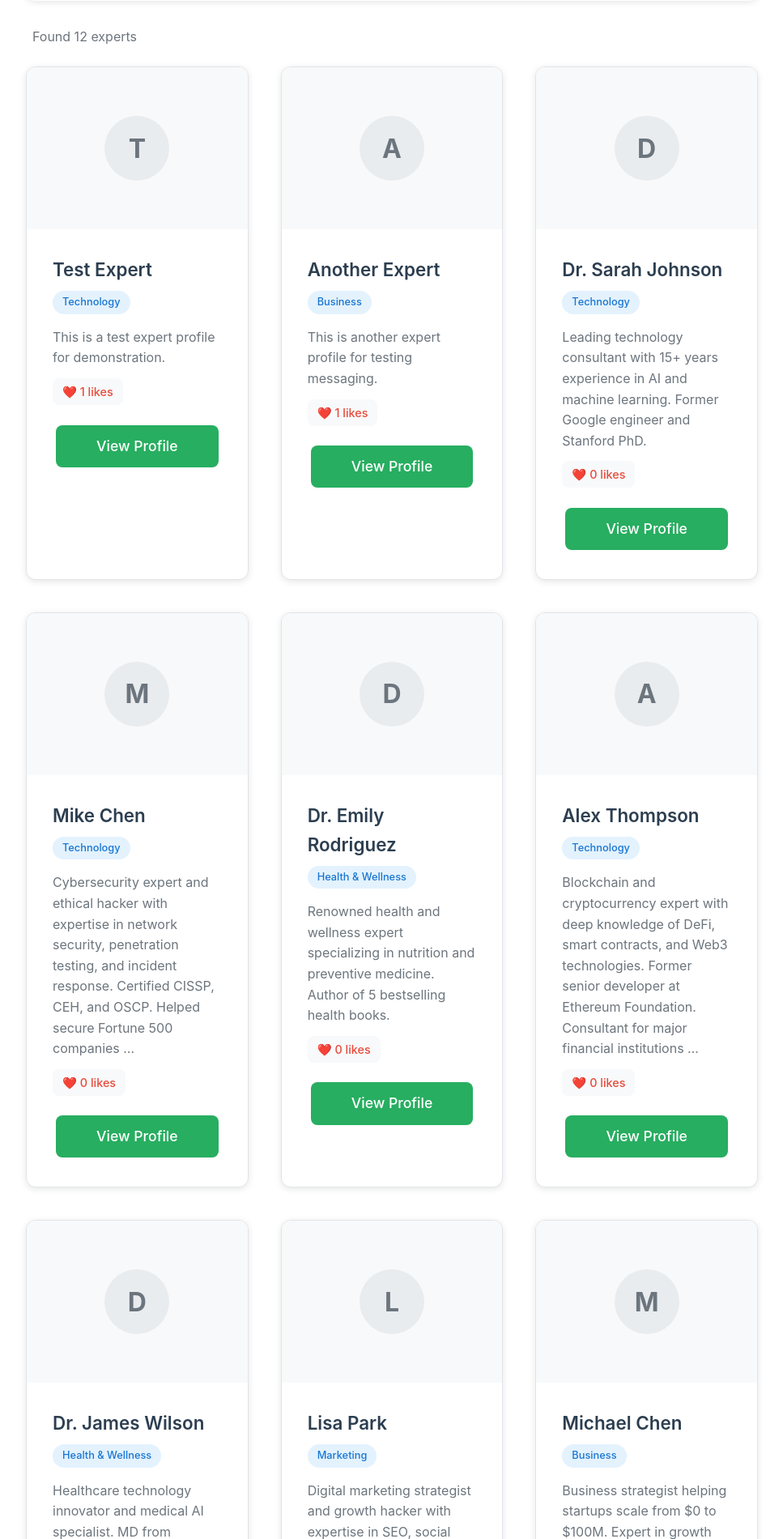
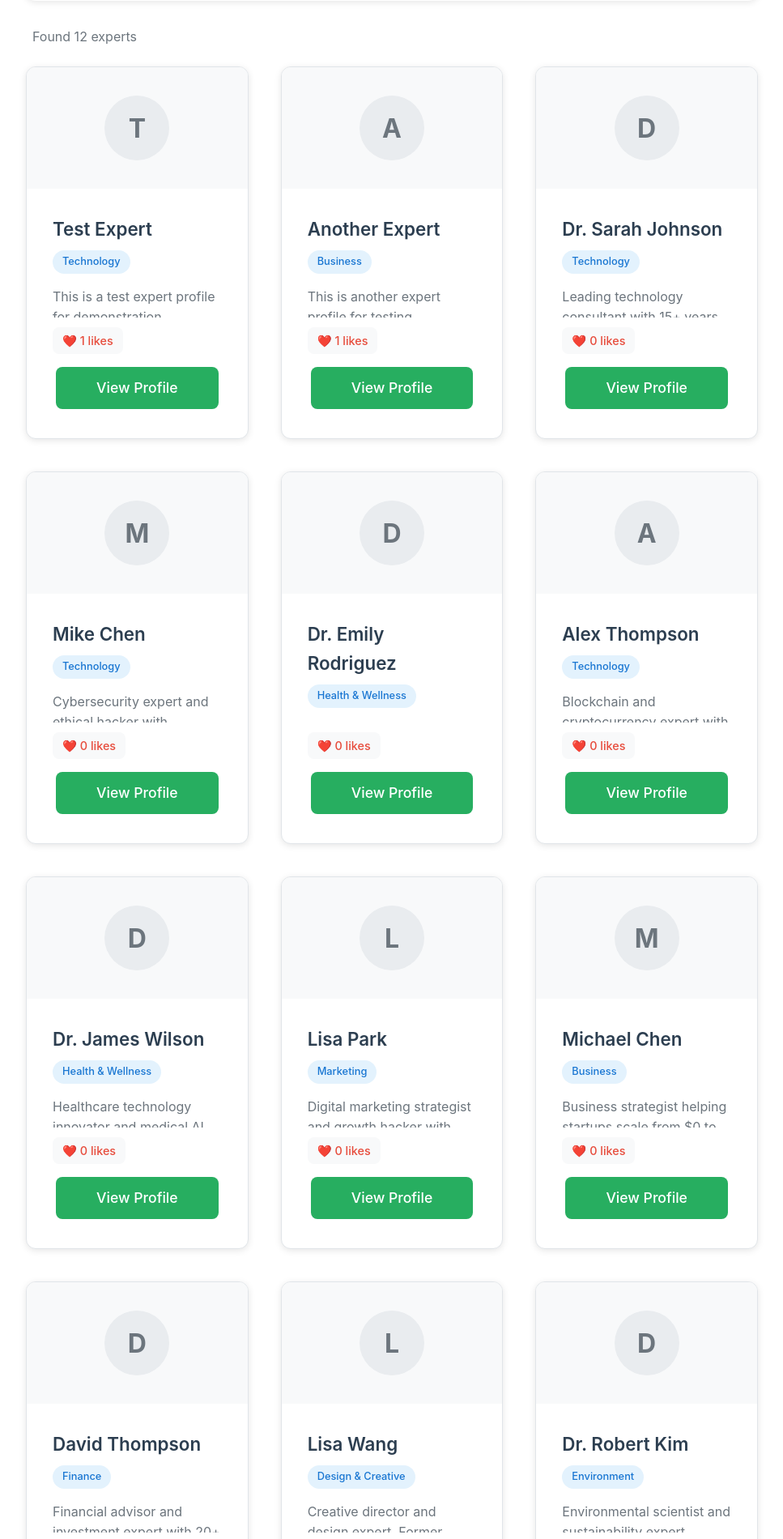
Before and after one commit to behzad17/newexperts, a Django app: page /experts/ in a window 1280 px wide. Shown: the part 585-2485 px from the top of the page at 81% size, without its empty margins (156-1123 px from the left). Run offline with Django 5.2, Linux system fonts and the light colour scheme; data comes from the database, SQL or seed files in the repository.

Commit message:
Fix card heights with max-height constraints for consistent layout across all screen sizes

```diff
--- a/expert_connect/templates/experts_list.html
+++ b/expert_connect/templates/experts_list.html
@@ -192,6 +192,9 @@
     overflow: hidden;
     transition: transform 0.2s ease, box-shadow 0.2s ease;
     border: 1px solid #e1e5e9;
+    display: flex;
+    flex-direction: column;
+    max-height: 500px; /* Fixed maximum height */
   }
 
   .expert-card:hover {
@@ -201,12 +204,13 @@
 
   .expert-image {
     width: 100%;
-    height: 200px;
+    height: 180px; /* Fixed height for image */
     overflow: hidden;
     background: #f8f9fa;
     display: flex;
     align-items: center;
     justify-content: center;
+    flex-shrink: 0; /* Prevent image from shrinking */
   }
 
   .profile-img {
@@ -230,6 +234,10 @@
 
   .expert-content {
     padding: 1.5rem;
+    flex: 1;
+    display: flex;
+    flex-direction: column;
+    min-height: 0; /* Allow content to shrink */
   }
 
   .expert-header {
@@ -237,6 +245,7 @@
     flex-direction: column;
     gap: 0.5rem;
     margin-bottom: 1rem;
+    flex-shrink: 0; /* Keep header at top */
   }
 
   .expert-header h3 {
@@ -270,10 +279,16 @@
     line-height: 1.6;
     margin-bottom: 1rem;
     font-size: 0.95rem;
+    flex: 1; /* Allow bio to grow and shrink */
+    overflow: hidden;
+    display: -webkit-box;
+    -webkit-line-clamp: 3; /* Limit to 3 lines */
+    -webkit-box-orient: vertical;
   }
 
   .expert-stats {
-    margin-bottom: 1.5rem;
+    margin-bottom: 1rem;
+    flex-shrink: 0; /* Keep stats at bottom */
   }
 
   .likes-count {
@@ -289,6 +304,7 @@
     display: flex;
     flex-direction: column;
     gap: 0.75rem;
+    flex-shrink: 0; /* Keep actions at bottom */
   }
 
   .expert-actions .btn {
@@ -351,6 +367,14 @@
       gap: 2rem;
     }
 
+    .expert-card {
+      max-height: 480px; /* Slightly smaller for tablet */
+    }
+
+    .expert-image {
+      height: 160px; /* Smaller image for tablet */
+    }
+
     .expert-actions {
       flex-direction: row;
       gap: 0.5rem;
@@ -381,6 +405,14 @@
       gap: 2.5rem;
     }
 
+    .expert-card {
+      max-height: 460px; /* Even smaller for desktop */
+    }
+
+    .expert-image {
+      height: 150px; /* Smaller image for desktop */
+    }
+
     .expert-content {
       padding: 2rem;
     }
@@ -399,6 +431,14 @@
     .experts-grid {
       grid-template-columns: repeat(4, 1fr);
       gap: 3rem;
+    }
+
+    .expert-card {
+      max-height: 440px; /* Smallest for large desktop */
+    }
+
+    .expert-image {
+      height: 140px; /* Smallest image for large desktop */
     }
   }
 
```
Also changed, not shown: expert_connect/templates/podcasts_list.html (+42 -2 lines).
